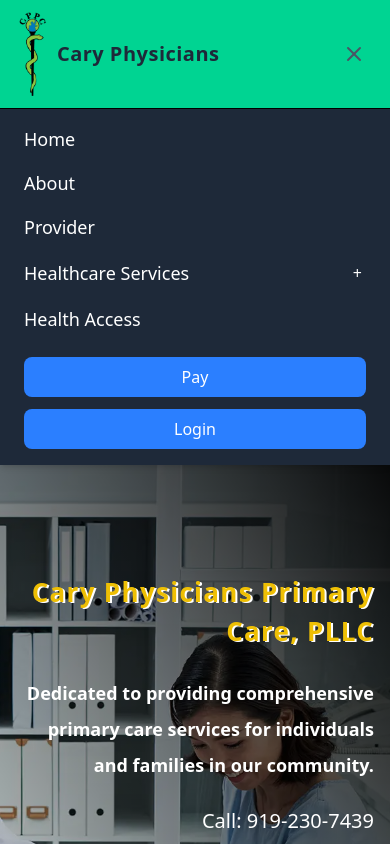
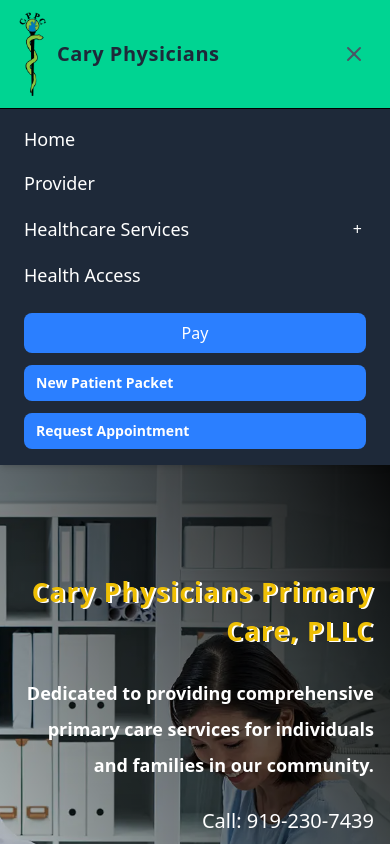
Before and after one commit to AbuBakarSheraz/cary_physicians, a React (Vite) app: page / in a window 390 px wide. Both pictures are taken after a click on the button 354 px from the left and 54 px from the top of the page. Shown: the top 844 px of the page. Built offline with nearby package versions, Linux system fonts and the light colour scheme.

Commit message:
NewPatientpacket 1.o

```diff
--- a/src/components/layout/Header.jsx
+++ b/src/components/layout/Header.jsx
@@ -294,7 +294,7 @@
               >
                 Home
               </Link>
-              <Link
+              {/* <Link
                 className="text-white text-lg font-medium hover:text-white hover:border hover:border-white hover:py-1 hover:px-3 rounded-md transition-all duration-500 ease-in-out"
                 to="/#about"
                 onClick={(e) => {
@@ -303,7 +303,7 @@
                 }}
               >
                 About
-              </Link>
+              </Link>   */}
               <Link
                 className="text-white text-lg font-medium hover:text-white hover:border hover:border-white hover:py-1 hover:px-3 rounded-md transition-all duration-500 ease-in-out"
                 to="/#provider"
@@ -372,9 +372,10 @@
                 Health Access
               </Link>
             </nav>
-            <div className="flex flex-col space-y-3">
+            <div className="flex flex-col space-y-3 w-full">
   <Button
     variant="primary"
+    className="w-full"
     onClick={() => {
       window.open("https://link.clover.com/urlshortener/VKbGDj", "_blank");
       setMobileDrawerOpen(false);
@@ -382,16 +383,20 @@
   >
     Pay
   </Button>
-              <Button
-                variant="primary"
-                onClick={() => {
-                  window.open("https://mycw243.ecwcloud.com/portal28343/jsp/100mp/login_otp.jsp", "_blank");
-                  setMobileDrawerOpen(false);
-                }}
+  <Link
+    to="/New-Patient-Packet"
+    className='w-full bg-blue-500 text-white hover:bg-blue-600 px-3 py-2 text-sm font-semibold rounded-lg transition duration-300 ease-in-out'
   >
-                Login
-              </Button>
+    New Patient Packet
+  </Link>
+  <Link
+    to="/create-appointments"
+    className='w-full bg-blue-500 text-white hover:bg-blue-600 px-3 py-2 text-sm font-semibold rounded-lg transition duration-300 ease-in-out'
+  >
+    Request Appointment
+  </Link>
 </div>
+
           </div>
         )}
 
```
Lines whose indentation alone changed are shown as unchanged.
